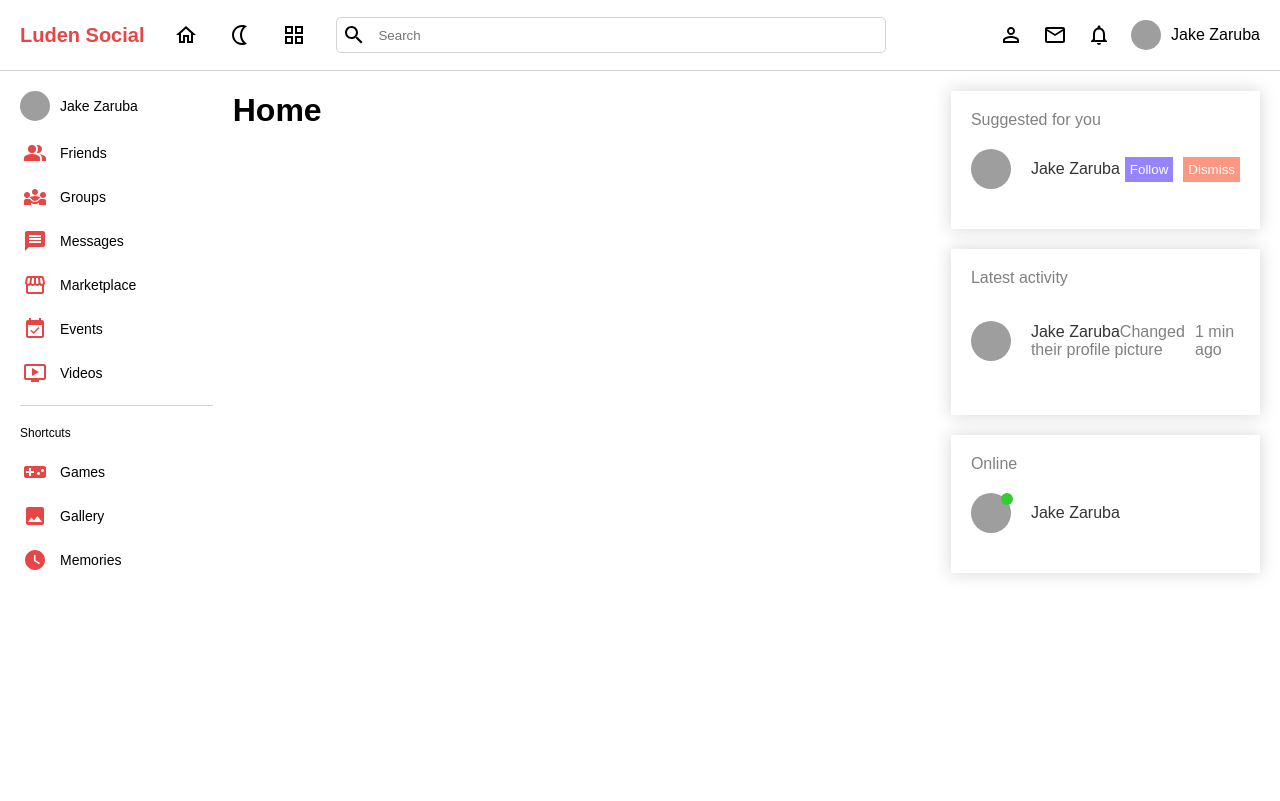
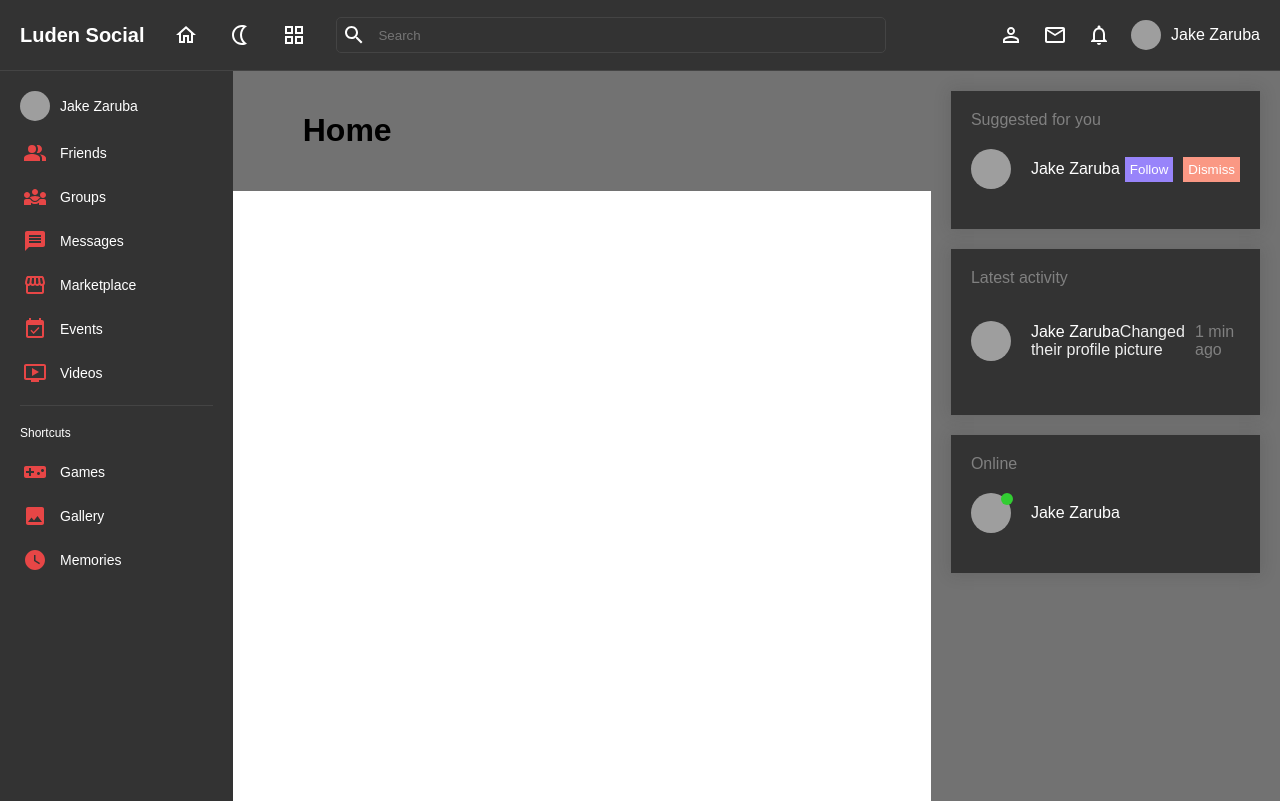
Before and after one commit to Jake-Zaruba/luden-social, a React (Vite) app: page / in a window 1280 px wide. Built offline with nearby package versions, Linux system fonts and the light colour scheme; grey boxes are pictures that could not be loaded.

Commit message:
Added dark mode toggle

```diff
--- a/src/App.jsx
+++ b/src/App.jsx
@@ -1,3 +1,4 @@
+import "./style.scss";
 import { BrowserRouter, Routes, Route, Navigate } from "react-router-dom";
 import Login from "./pages/login/Login";
 import Register from "./pages/register/Register";
--- a/src/Layout.jsx
+++ b/src/Layout.jsx
@@ -5,7 +5,7 @@
 
 const Layout = () => {
   return (
-    <>
+    <div className="theme-dark">
       <Navbar />
       <div style={{ display: "flex" }}>
         <LeftMenu />
@@ -15,7 +15,7 @@
 
         <RightMenu />
       </div>
-    </>
+    </div>
   );
 };
 
--- a/src/components/leftMenu/leftMenu.scss
+++ b/src/components/leftMenu/leftMenu.scss
@@ -1,9 +1,14 @@
+@import "../../style.scss";
+
 .left-menu {
+  @include themify($themes) {
     flex: 2;
     position: sticky;
     top: 70px;
     height: calc(100vh - 70px);
     overflow: scroll;
+    background-color: themed("bg");
+    color: themed("textColor");
 
     &::-webkit-scrollbar {
       display: none;
@@ -16,7 +21,7 @@
         margin: 20px 0px;
         border: none;
         height: 0.5px;
-      background-color: lightgray;
+        background-color: themed("border");
       }
 
       .menu {
@@ -61,3 +66,4 @@
       }
     }
   }
+}
--- a/src/components/navbar/navbar.scss
+++ b/src/components/navbar/navbar.scss
@@ -1,4 +1,7 @@
+@import "../../style.scss";
+
 .navbar {
+  @include themify($themes) {
     display: flex;
     align-items: center;
     justify-content: space-between;
@@ -6,8 +9,9 @@
     top: 0;
     padding: 10px 20px;
     height: 50px;
-  border-bottom: 1px solid lightgray;
-  background-color: white;
+    border-bottom: 1px solid themed("border");
+    background-color: themed("bg");
+    color: themed("textColor");
 
     .left {
       display: flex;
@@ -16,19 +20,21 @@
       span {
         font-weight: bold;
         font-size: 20px;
-      color: #e74646;
+        color: themed("logo");
       }
 
       .search {
         display: flex;
         align-items: center;
         gap: 10px;
-      border: 1px solid lightgray;
+        border: 1px solid themed("border");
         border-radius: 5px;
         padding: 5px;
         input {
           border: none;
           width: 500px;
+          background-color: transparent;
+          color: themed("textColor");
         }
       }
     }
@@ -54,3 +60,4 @@
       }
     }
   }
+}
--- a/src/components/rightMenu/rightMenu.scss
+++ b/src/components/rightMenu/rightMenu.scss
@@ -1,9 +1,14 @@
+@import "../../style.scss";
+
 .right-menu {
+  @include themify($themes) {
     flex: 3;
     position: sticky;
     top: 70px;
     height: calc(100vh - 70px);
     overflow: scroll;
+    background-color: themed("bgSoft");
+    color: themed("textColor");
 
     &::-webkit-scrollbar {
       display: none;
@@ -14,6 +19,7 @@
         box-shadow: 0px 0px 15px 1px #3333332e;
         padding: 20px;
         margin-bottom: 20px;
+        background-color: themed("bg");
 
         span {
           color: gray;
@@ -49,12 +55,12 @@
             }
 
             p {
-            color: gray;
+              color: themed("textColorSoft");
             }
 
             span {
               font-weight: 500;
-            color: #333;
+              color: themed("textColor");
             }
           }
           .buttons {
@@ -81,3 +87,4 @@
       }
     }
   }
+}
--- a/src/pages/home/Home.jsx
+++ b/src/pages/home/Home.jsx
@@ -2,7 +2,7 @@
 
 const Home = () => {
   return (
-    <div>
+    <div className="home">
       <h1>Home</h1>
     </div>
   );
--- a/src/pages/home/home.scss
+++ b/src/pages/home/home.scss
@@ -0,0 +1,8 @@
+@import "../../style.scss";
+
+.home {
+  @include themify($themes) {
+    background-color: themed("bgSoft");
+    padding: 20px 70px;
+  }
+}
--- /dev/null
+++ b/src/style.scss
@@ -0,0 +1,41 @@
+$themes: (
+  light: (
+    textColor: #333,
+    textColorSoft: #555,
+    bg: white,
+    bgSoft: #eee,
+    logo: #e74646,
+    border: lightgray,
+  ),
+  dark: (
+    textColor: white,
+    textColorSoft: #eee,
+    bg: #333,
+    bgSoft: #727272,
+    logo: white,
+    border: #444,
+  ),
+);
+
+@mixin themify($themes) {
+  @each $theme, $map in $themes {
+    .theme-#{$theme} & {
+      $theme-map: () !global;
+      @each $key, $submap in $map {
+        $value: map-get(map-get($themes, $theme), "#{$key}");
+        $theme-map: map-merge(
+          $theme-map,
+          (
+            $key: $value,
+          )
+        ) !global;
+      }
+      @content;
+      $theme-map: null !global;
+    }
+  }
+}
+
+@function themed($key) {
+  @return map-get($theme-map, $key);
+} ;
```
Lines whose indentation alone changed are shown as unchanged.
